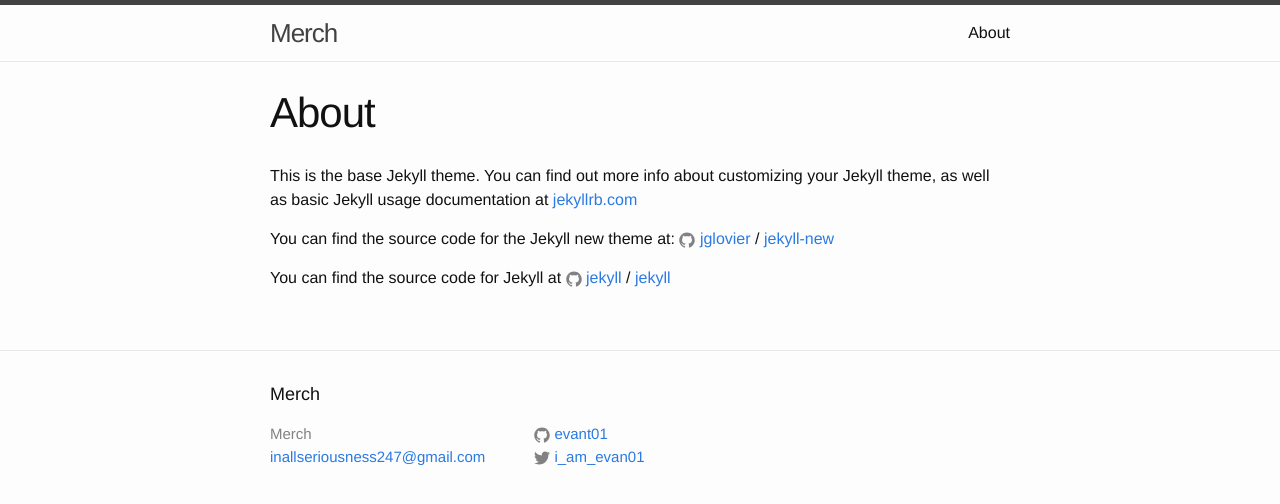
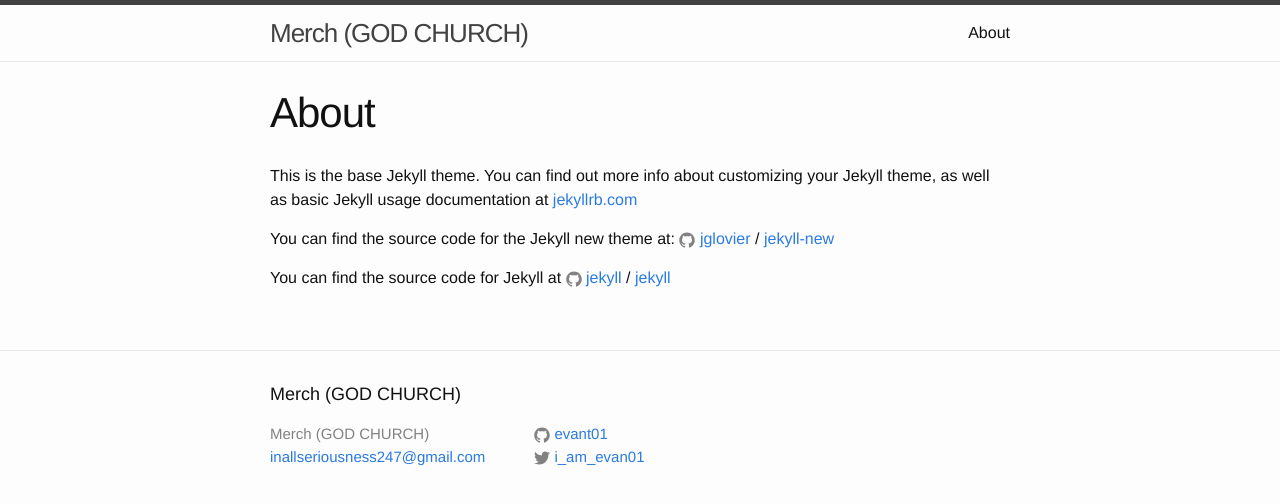
Before and after one commit to Evant01/evant01.github.io, a Jekyll site: the page built from about.md, in a window 1280 px wide. Shown: the top 504 px of the page. Built offline with Jekyll 4.4.1, drawn with Linux system fonts in a browser that asks for light colours.

Commit message:
Update _config.yml

```diff
--- a/_config.yml
+++ b/_config.yml
@@ -6,11 +6,11 @@
 # 'jekyll serve'. If you change this file, please restart the server process.
 
 # Site settings
-title: Merch
+title: Merch (GOD CHURCH)
 email: inallseriousness247@gmail.com
 description: > # this means to ignore newlines until "baseurl:" Evant is SME start-up based in Singapore. We specialise in studying A-math as well as other difficult topics and not pass it in.The vision of our enterprise is to expand overseas and broaden our customer base to be able to do nothing at all
 baseurl: "" # the subpath of your site, e.g. /blog
-url: "http://yourdomain.com" # the base hostname & protocol for your site
+url: "iamcool.com" # the base hostname & protocol for your site
 twitter_username: i_am_evan01
 github_username:  evant01
 
```
